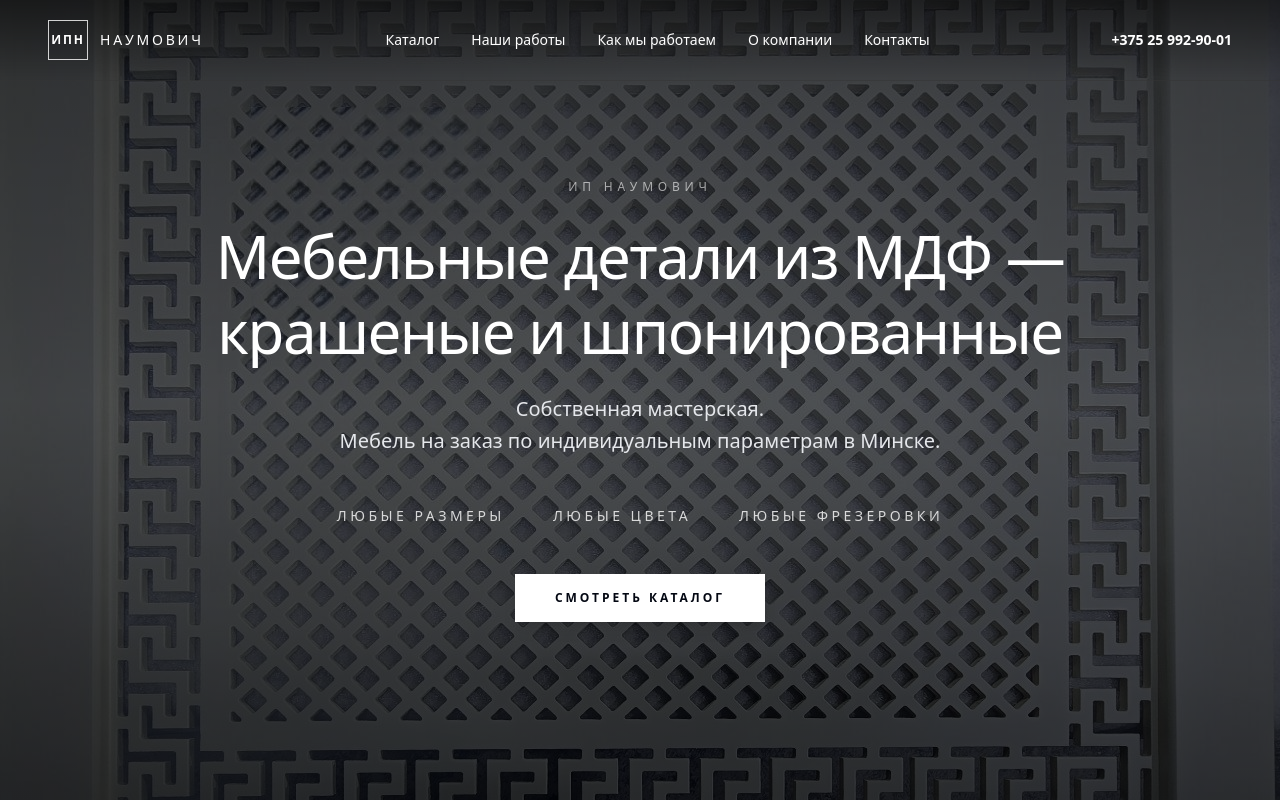
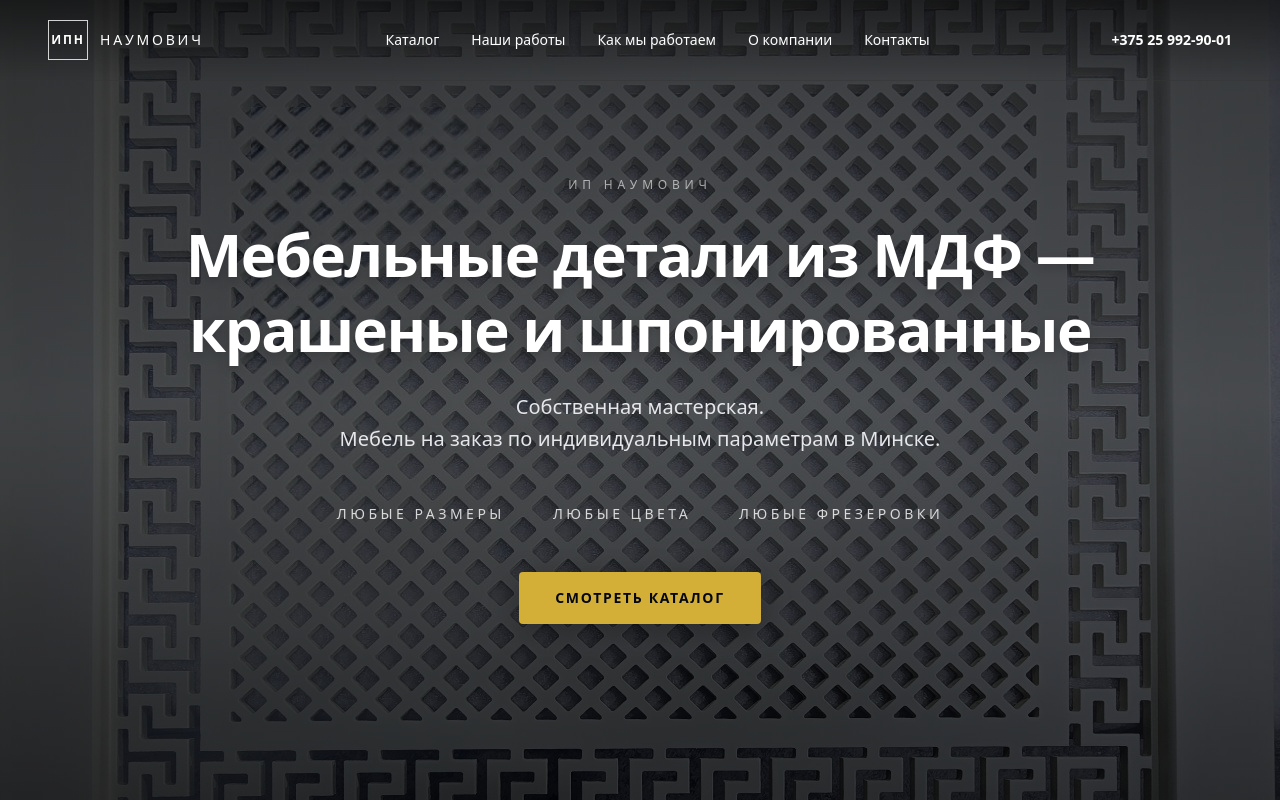
Before and after one commit to IljaBelousow/naumovich-site, a Next.js app: page / in a window 1280 px wide. Shown: the top 802 px of the page. Built offline with nearby package versions, Linux system fonts and the light colour scheme.

Commit message:
Make homepage hero typography bolder and catalog CTA more inviting

```diff
--- a/src/app/page.tsx
+++ b/src/app/page.tsx
@@ -30,9 +30,9 @@ export default function Home() {
           </p>
 
           {/* Заголовок */}
-          <h1 className="text-3xl sm:text-5xl lg:text-6xl font-extralight text-white tracking-tight leading-tight mb-6">
+          <h1 className="text-3xl sm:text-5xl lg:text-6xl font-bold text-white tracking-tight leading-tight mb-6 drop-shadow-lg">
             Мебельные детали из МДФ — <br className="hidden sm:block" />
-            <span className="font-normal block mt-2 sm:inline sm:mt-0">крашеные и шпонированные</span>
+            <span className="font-semibold block mt-2 sm:inline sm:mt-0">крашеные и шпонированные</span>
           </h1>
 
           {/* Подзаголовок: зафиксировали ровный перенос, текст больше не наезжает на преимущества */}
@@ -51,7 +51,7 @@ export default function Home() {
           {/* Кнопка */}
           <Link
             href="/catalog"
-            className="bg-white text-gray-950 px-10 py-4 text-xs font-semibold uppercase tracking-[0.25em] hover:bg-gray-100 active:scale-98 transition-all duration-300 shadow-lg hover:shadow-xl"
+            className="group inline-flex items-center justify-center gap-3 rounded-sm bg-[#d4af37] px-9 py-4 text-sm font-bold uppercase tracking-[0.12em] text-gray-950 shadow-[0_8px_30px_rgba(0,0,0,0.3)] transition-all duration-300 hover:-translate-y-1 hover:bg-[#e5c454] hover:shadow-[0_12px_36px_rgba(0,0,0,0.4)] active:translate-y-0 focus-visible:outline-none focus-visible:ring-2 focus-visible:ring-white focus-visible:ring-offset-2 focus-visible:ring-offset-gray-950"
           >
             Смотреть каталог
           </Link>
```
